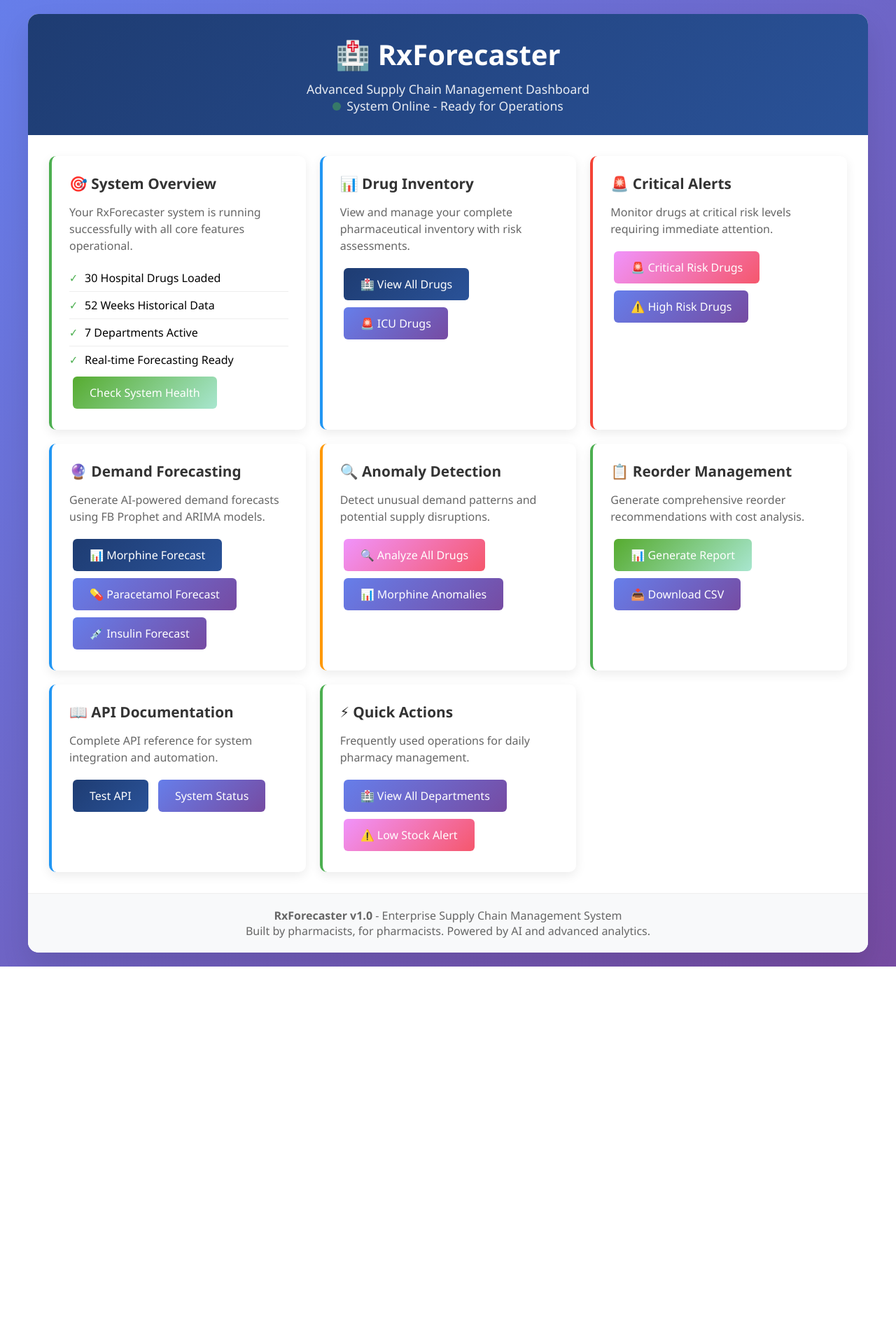
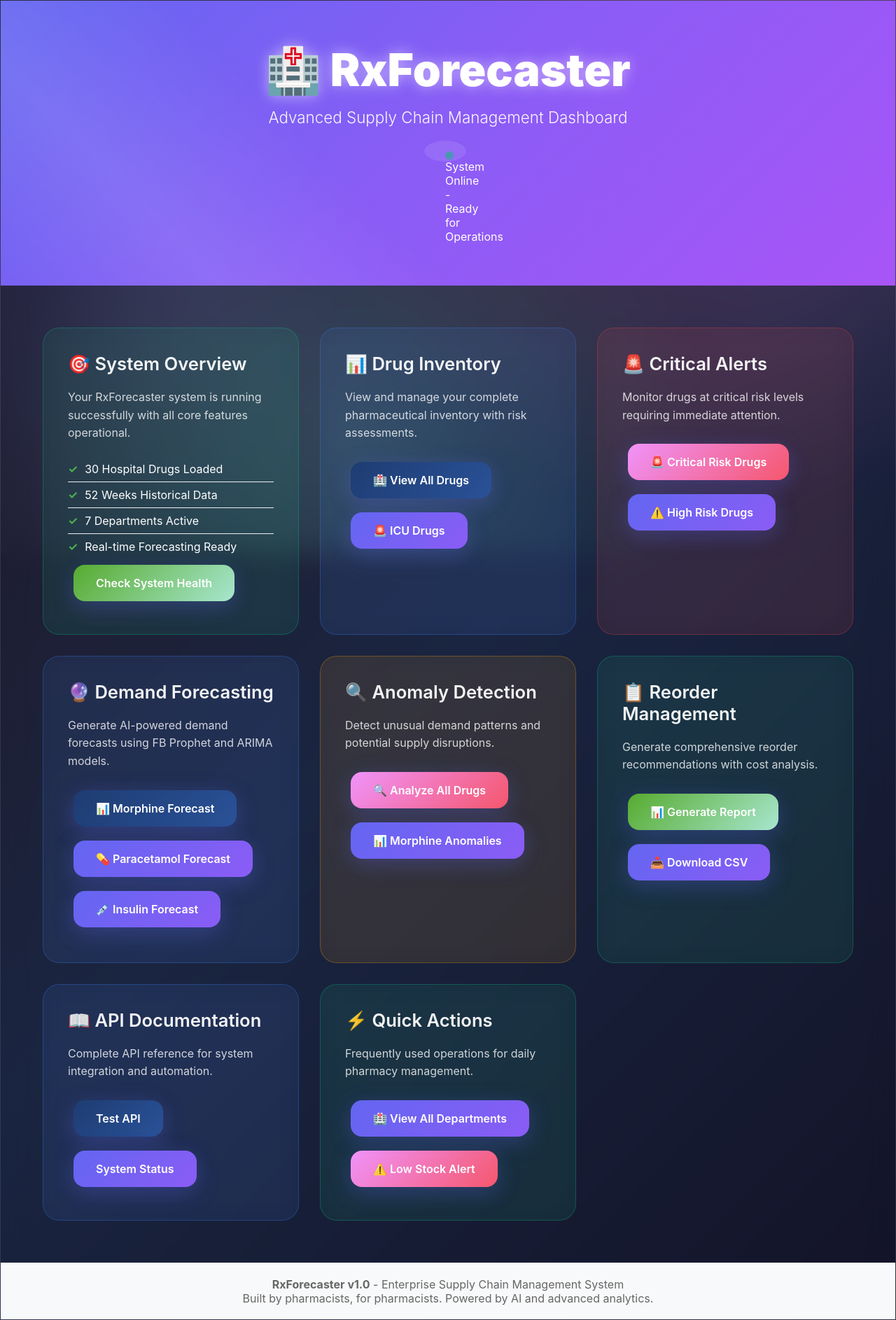
Before and after one commit to samuell360/Rx-Forecaster-Supply-Chain, a Flask app: page /dashboard in a window 1280 px wide. Shown: the whole page at 70% size. Before the commit the page ends 1381 px from the top, so only its background shows below. Run offline with Flask 3, Linux system fonts and the light colour scheme.

Commit message:
Redesign dashboard with modern full-screen dark theme and glass morphism effects

```diff
--- a/templates/dashboard.html
+++ b/templates/dashboard.html
@@ -12,102 +12,251 @@
         }
 
         body {
-            font-family: 'Segoe UI', Tahoma, Geneva, Verdana, sans-serif;
-            background: linear-gradient(135deg, #667eea 0%, #764ba2 100%);
+            font-family: 'Inter', 'Segoe UI', system-ui, -apple-system, sans-serif;
+            background: linear-gradient(135deg, #0f0f23 0%, #1a1a2e 25%, #16213e 50%, #0f0f23 100%);
             min-height: 100vh;
-            padding: 20px;
+            overflow-x: hidden;
+            position: relative;
+        }
+
+        /* Animated background particles */
+        body::before {
+            content: '';
+            position: fixed;
+            top: 0;
+            left: 0;
+            width: 100%;
+            height: 100%;
+            background:
+                radial-gradient(circle at 20% 50%, rgba(120, 119, 198, 0.3) 0%, transparent 50%),
+                radial-gradient(circle at 80% 20%, rgba(255, 119, 198, 0.3) 0%, transparent 50%),
+                radial-gradient(circle at 40% 80%, rgba(120, 255, 198, 0.2) 0%, transparent 50%);
+            z-index: -1;
+            animation: backgroundShift 15s ease-in-out infinite;
+        }
+
+        @keyframes backgroundShift {
+            0%, 100% { opacity: 1; transform: translateY(0px); }
+            50% { opacity: 0.8; transform: translateY(-10px); }
         }
 
         .container {
-            max-width: 1200px;
-            margin: 0 auto;
-            background: white;
-            border-radius: 15px;
-            box-shadow: 0 20px 40px rgba(0,0,0,0.1);
+            width: 100vw;
+            min-height: 100vh;
+            margin: 0;
+            background: rgba(255, 255, 255, 0.02);
+            backdrop-filter: blur(20px);
+            border: 1px solid rgba(255, 255, 255, 0.1);
+            position: relative;
+            overflow: hidden;
+            padding: 0;
+        }
+
+        .header {
+            background: linear-gradient(135deg, #6366f1 0%, #8b5cf6 50%, #a855f7 100%);
+            color: white;
+            padding: 60px;
+            text-align: center;
+            position: relative;
             overflow: hidden;
         }
 
-        .header {
-            background: linear-gradient(135deg, #1e3c72 0%, #2a5298 100%);
-            color: white;
-            padding: 30px;
-            text-align: center;
+        .header::before {
+            content: '';
+            position: absolute;
+            top: 0;
+            left: 0;
+            right: 0;
+            bottom: 0;
+            background: linear-gradient(45deg, transparent 30%, rgba(255,255,255,0.1) 50%, transparent 70%);
+            animation: shimmer 3s infinite;
+        }
+
+        @keyframes shimmer {
+            0% { transform: translateX(-100%); }
+            100% { transform: translateX(100%); }
         }
 
         .header h1 {
-            font-size: 2.5rem;
-            margin-bottom: 10px;
+            font-size: 4rem;
+            margin-bottom: 15px;
+            font-weight: 900;
+            text-shadow: 0 0 20px rgba(255, 255, 255, 0.5);
+            position: relative;
+            z-index: 1;
         }
 
         .header p {
-            font-size: 1.1rem;
-            opacity: 0.9;
+            font-size: 1.4rem;
+            opacity: 0.95;
+            position: relative;
+            z-index: 1;
+            font-weight: 300;
+        }
+
+        .status-indicator {
+            display: inline-flex;
+            align-items: center;
+            gap: 10px;
+            margin-top: 20px;
+            background: rgba(255, 255, 255, 0.1);
+            padding: 15px 30px;
+            border-radius: 50px;
+            backdrop-filter: blur(10px);
+            position: relative;
+            z-index: 1;
+        }
+
+        .status-dot {
+            width: 12px;
+            height: 12px;
+            background: #10b981;
+            border-radius: 50%;
+            animation: pulse 2s infinite;
+        }
+
+        @keyframes pulse {
+            0% { box-shadow: 0 0 0 0 rgba(16, 185, 129, 0.7); }
+            70% { box-shadow: 0 0 0 10px rgba(16, 185, 129, 0); }
+            100% { box-shadow: 0 0 0 0 rgba(16, 185, 129, 0); }
         }
 
         .dashboard-grid {
             display: grid;
-            grid-template-columns: repeat(auto-fit, minmax(300px, 1fr));
-            gap: 20px;
-            padding: 30px;
+            grid-template-columns: repeat(3, 1fr);
+            grid-template-rows: repeat(2, 1fr);
+            gap: 30px;
+            padding: 60px;
+            min-height: calc(100vh - 200px);
+        }
+
+        @media (max-width: 1200px) {
+            .dashboard-grid {
+                grid-template-columns: repeat(2, 1fr);
+                grid-template-rows: repeat(3, 1fr);
+            }
+        }
+
+        @media (max-width: 768px) {
+            .dashboard-grid {
+                grid-template-columns: 1fr;
+                grid-template-rows: auto;
+                padding: 30px;
+            }
         }
 
         .card {
-            background: white;
-            border-radius: 10px;
-            padding: 25px;
-            box-shadow: 0 5px 15px rgba(0,0,0,0.08);
-            border-left: 4px solid #4CAF50;
-            transition: transform 0.3s ease, box-shadow 0.3s ease;
+            background: rgba(255, 255, 255, 0.08);
+            backdrop-filter: blur(20px);
+            border-radius: 24px;
+            padding: 35px;
+            border: 1px solid rgba(255, 255, 255, 0.15);
+            transition: all 0.4s cubic-bezier(0.4, 0, 0.2, 1);
+            position: relative;
+            overflow: hidden;
+            color: white;
+        }
+
+        .card::before {
+            content: '';
+            position: absolute;
+            top: 0;
+            left: 0;
+            right: 0;
+            bottom: 0;
+            background: linear-gradient(45deg, transparent, rgba(255, 255, 255, 0.05), transparent);
+            transform: translateX(-100%);
+            transition: transform 0.6s;
         }
 
         .card:hover {
-            transform: translateY(-5px);
-            box-shadow: 0 10px 25px rgba(0,0,0,0.15);
+            transform: translateY(-10px) scale(1.02);
+            border-color: rgba(255, 255, 255, 0.3);
+            box-shadow: 0 25px 50px rgba(0, 0, 0, 0.3);
+        }
+
+        .card:hover::before {
+            transform: translateX(100%);
         }
 
         .card.critical {
-            border-left-color: #f44336;
+            border: 1px solid rgba(239, 68, 68, 0.3);
+            background: rgba(239, 68, 68, 0.1);
         }
 
         .card.warning {
-            border-left-color: #ff9800;
+            border: 1px solid rgba(245, 158, 11, 0.3);
+            background: rgba(245, 158, 11, 0.1);
         }
 
         .card.info {
-            border-left-color: #2196F3;
+            border: 1px solid rgba(59, 130, 246, 0.3);
+            background: rgba(59, 130, 246, 0.1);
         }
 
         .card.success {
-            border-left-color: #4CAF50;
+            border: 1px solid rgba(16, 185, 129, 0.3);
+            background: rgba(16, 185, 129, 0.1);
         }
 
         .card h3 {
-            color: #333;
-            margin-bottom: 15px;
-            font-size: 1.3rem;
+            color: rgba(255, 255, 255, 0.95);
+            margin-bottom: 20px;
+            font-size: 1.6rem;
+            font-weight: 600;
+            position: relative;
+            z-index: 1;
+            display: flex;
+            align-items: center;
+            gap: 12px;
         }
 
         .card p {
-            color: #666;
-            margin-bottom: 15px;
-            line-height: 1.5;
+            color: rgba(255, 255, 255, 0.8);
+            margin-bottom: 20px;
+            line-height: 1.6;
+            position: relative;
+            z-index: 1;
         }
 
         .btn {
             display: inline-block;
-            padding: 12px 24px;
-            background: linear-gradient(135deg, #667eea 0%, #764ba2 100%);
+            padding: 16px 32px;
+            background: linear-gradient(135deg, #6366f1 0%, #8b5cf6 100%);
             color: white;
             text-decoration: none;
-            border-radius: 6px;
-            font-weight: 500;
-            transition: all 0.3s ease;
-            margin: 5px;
+            border-radius: 16px;
+            font-weight: 600;
+            transition: all 0.4s cubic-bezier(0.4, 0, 0.2, 1);
+            border: none;
+            cursor: pointer;
+            margin: 8px;
+            position: relative;
+            overflow: hidden;
+            box-shadow: 0 8px 32px rgba(99, 102, 241, 0.3);
+            z-index: 1;
+        }
+
+        .btn::before {
+            content: '';
+            position: absolute;
+            top: 0;
+            left: 0;
+            right: 0;
+            bottom: 0;
+            background: linear-gradient(135deg, #8b5cf6 0%, #a855f7 100%);
+            opacity: 0;
+            transition: opacity 0.3s;
+            z-index: -1;
         }
 
         .btn:hover {
-            transform: translateY(-2px);
-            box-shadow: 0 5px 15px rgba(0,0,0,0.2);
+            transform: translateY(-4px) scale(1.05);
+            box-shadow: 0 15px 50px rgba(99, 102, 241, 0.5);
+        }
+
+        .btn:hover::before {
+            opacity: 1;
         }
 
         .btn.primary {
@@ -176,7 +325,10 @@
         <div class="header">
             <h1>🏥 RxForecaster</h1>
             <p>Advanced Supply Chain Management Dashboard</p>
-            <p><span class="status-indicator status-online"></span>System Online - Ready for Operations</p>
+            <div class="status-indicator">
+                <div class="status-dot"></div>
+                <span>System Online - Ready for Operations</span>
+            </div>
         </div>
 
         <div class="dashboard-grid">
```
